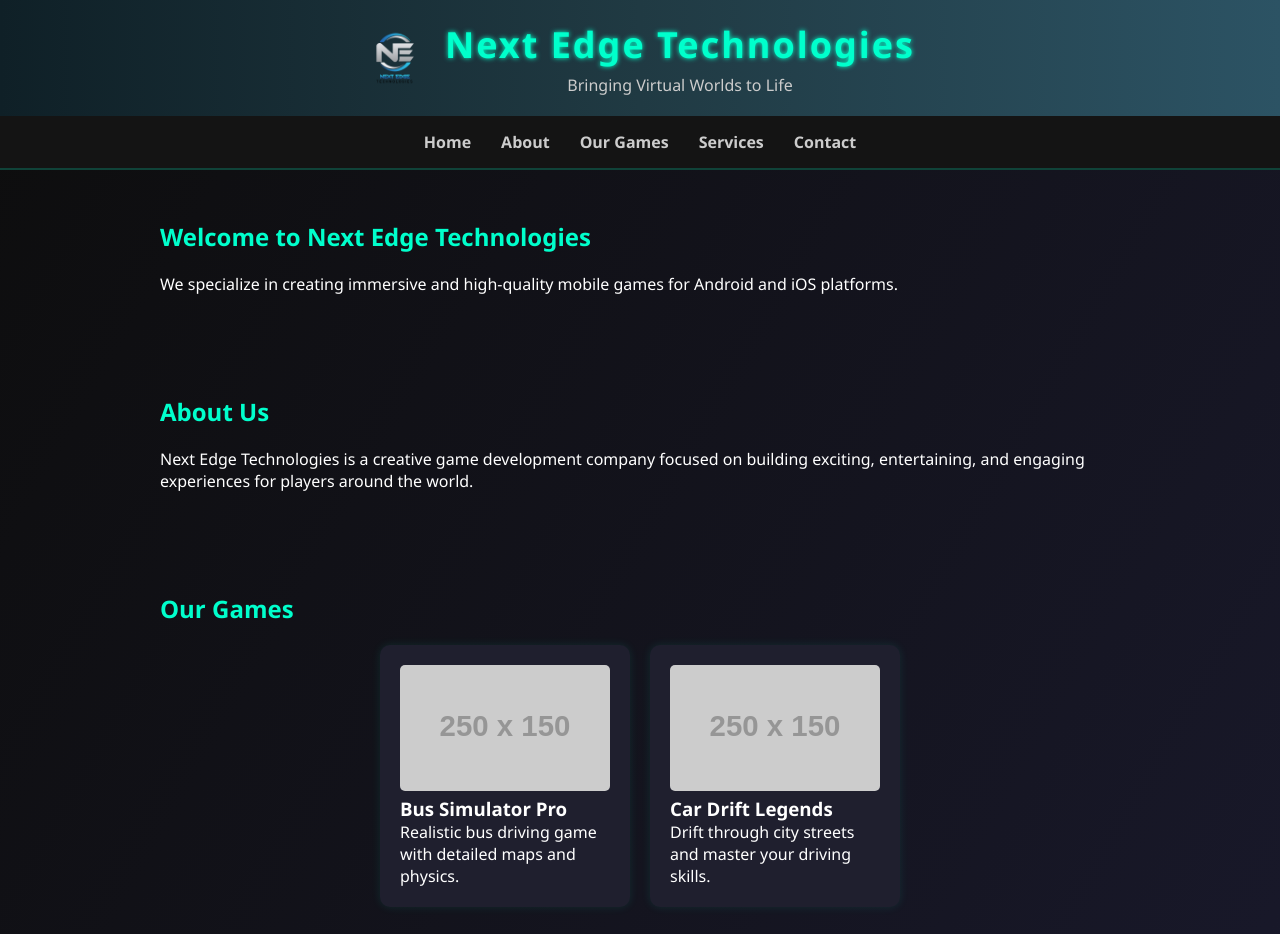
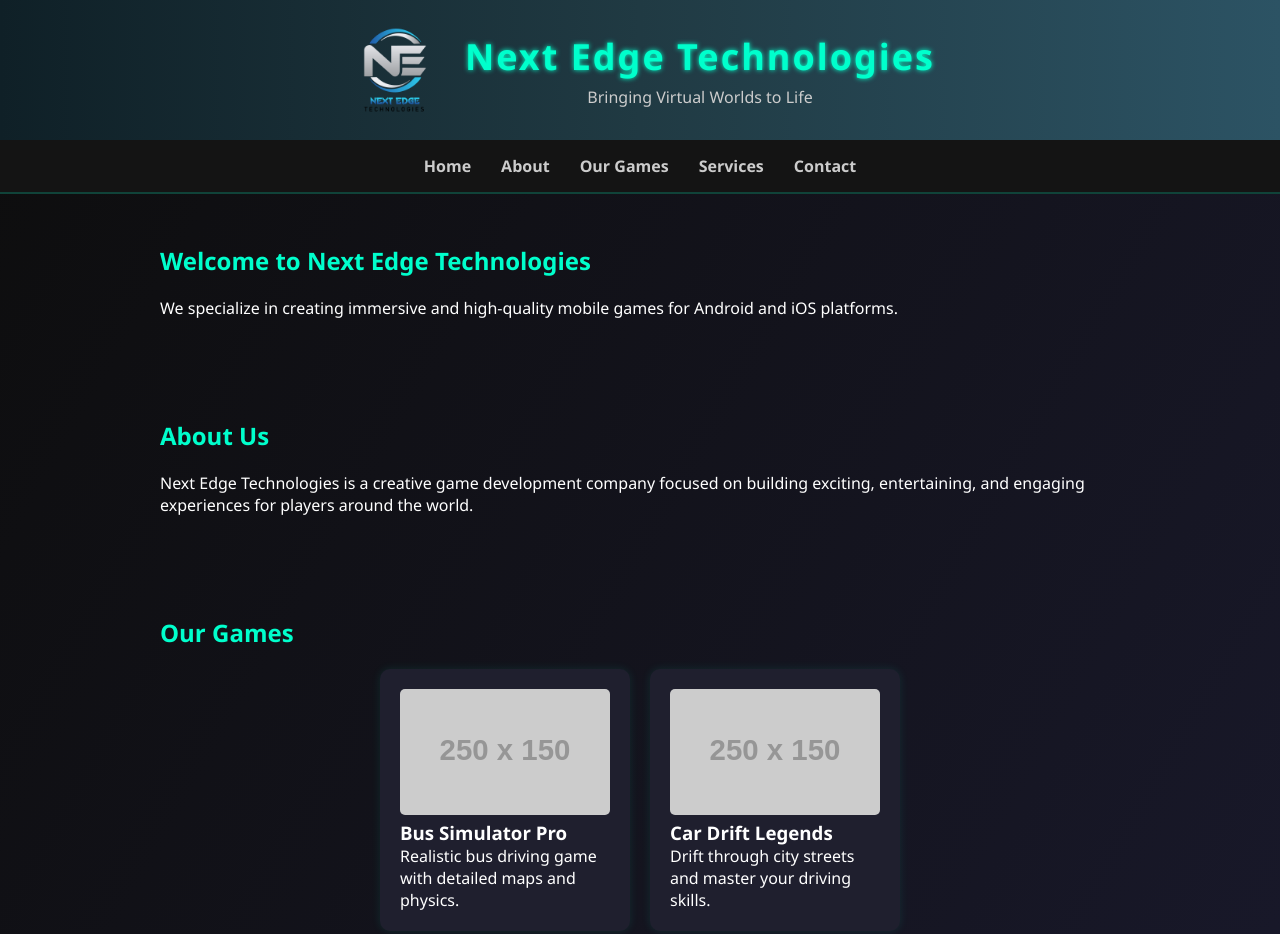
Before and after one commit to NextEdgeTechnologies/next-edge-technologies, a plain HTML site: page index.html in a window 1280 px wide. Shown: the top 934 px of the page. Drawn offline with Linux system fonts and the light colour scheme; placeholder pictures from the web are drawn by us.

Commit message:
Update index.html

```diff
--- a/index.html
+++ b/index.html
@@ -27,8 +27,8 @@
             box-shadow: 0 4px 10px rgba(0, 255, 204, 0.2);
         }
         header img {
-            height: 60px;
-            border-radius: 10px;
+            height: 100px;
+            border-radius: 40px;
         }
         header h1 {
             color: #00ffcc;
```
